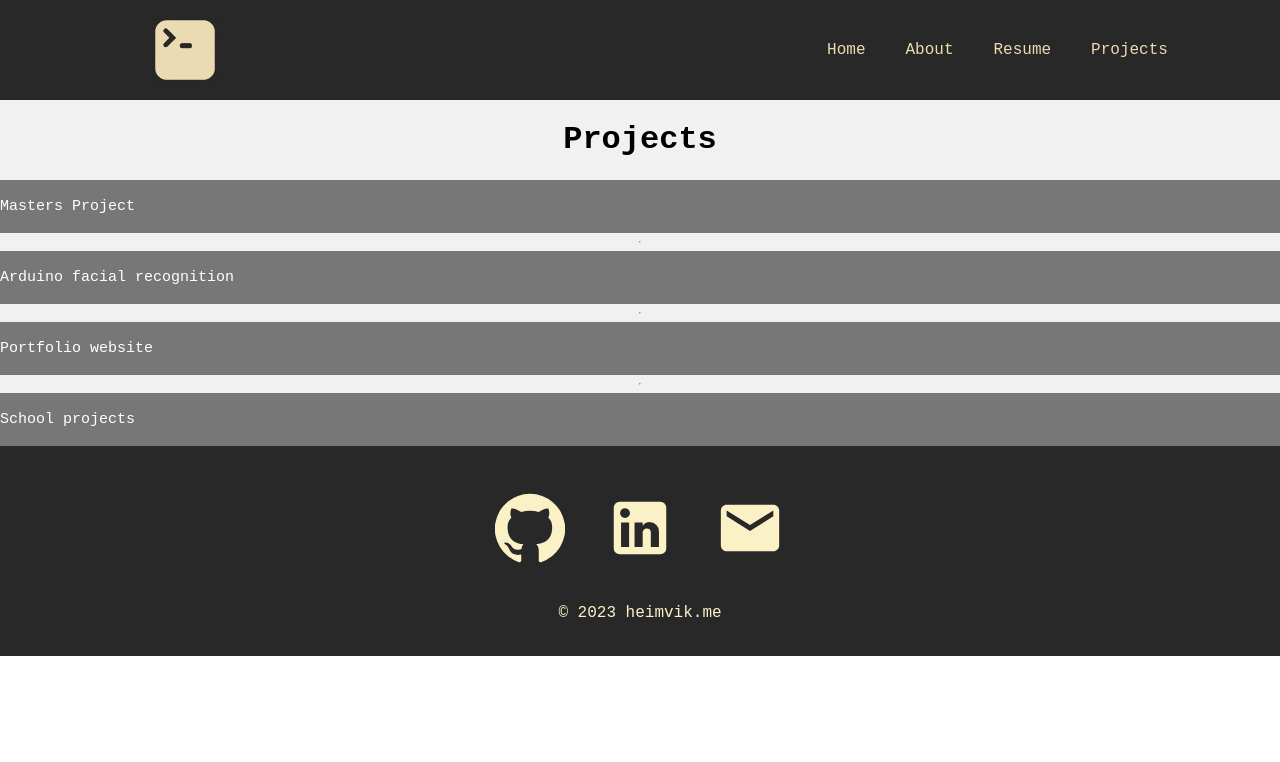
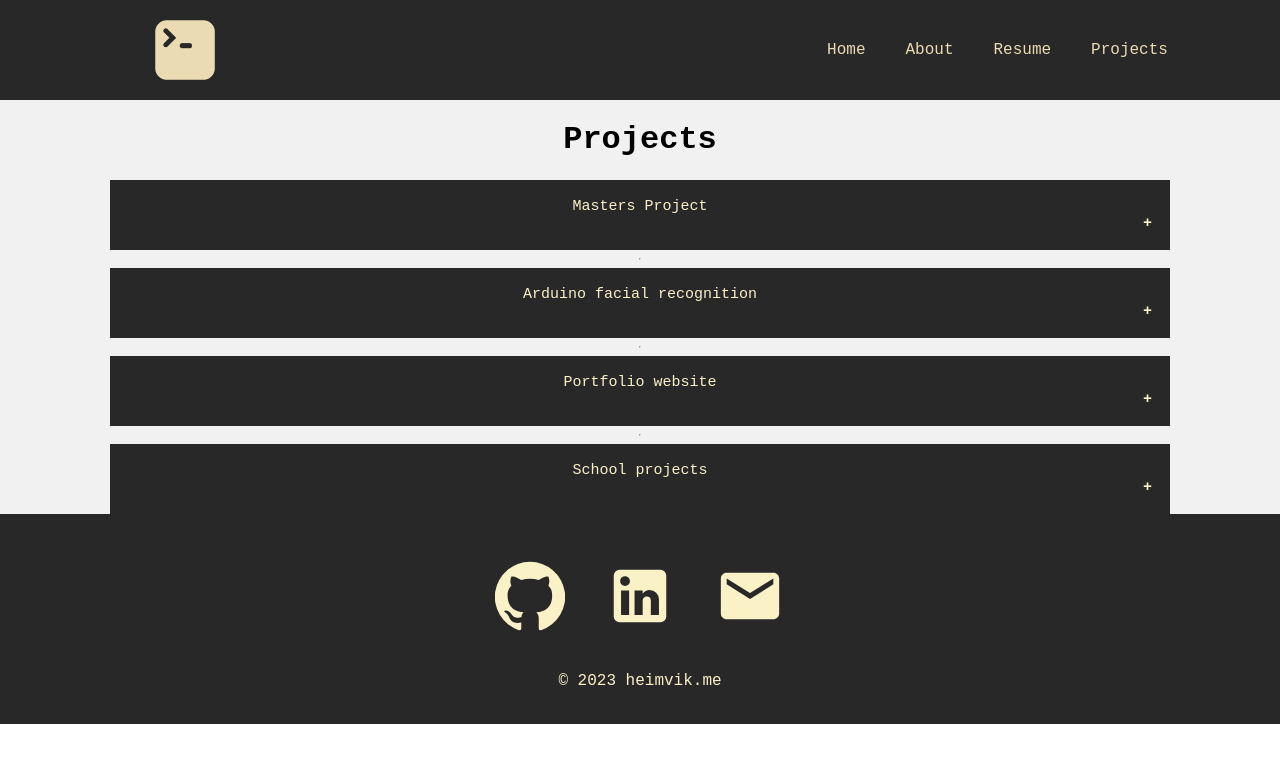
Before and after one commit to danj98/portfolioWebsite, a React (Create React App) app: page /projects in a window 1280 px wide. Shown: the top 762 px of the page. Built offline with nearby package versions, Linux system fonts and the light colour scheme.

Commit message:
fucked with css

```diff
--- a/src/styles/Footer.css
+++ b/src/styles/Footer.css
@@ -1,4 +1,5 @@
 .footer {
+    bottom: 0%;
     width: 100%;
     height: 200px;
     background-color: #282828;
--- a/src/styles/Projects.css
+++ b/src/styles/Projects.css
@@ -10,13 +10,53 @@
 }
 
 .Collapsible {
-  background-color: #777;
-  color: white;
+  background-color: #282828;
+  color: #fbf1c7;
   cursor: pointer;
   padding: 18px;
-  width: 100%;
+  width: 80%;
   border: none;
-  text-align: left;
+  text-align: center;
   outline: none;
   font-size: 15px;
 }
+
+.active, .Collapsible:hover {
+  background-color: #1d2021;
+}
+
+.Collapsible:after {
+  content: '\002B';
+  color: #fbf1c7;
+  font-weight: bold;
+  float: right;
+  margin-left: 5px;
+}
+
+.active:after {
+  content: "\2212";
+}
+
+.content {
+  padding: 0 18px;
+  max-height: 0;
+  overflow: hidden;
+  transition: max-height 0.5s ease-out;
+  width: 80%;
+  margin: 0 auto;
+}
+
+.content p {
+  font-size: 15px;
+  color: #282828;
+  font-weight: lighter;
+}
+
+@media only screen and (max-width: 650px) {
+  .Collapsible {
+    width: 100%;
+  }
+  .content {
+    width: 100%;
+  }
+}
```
